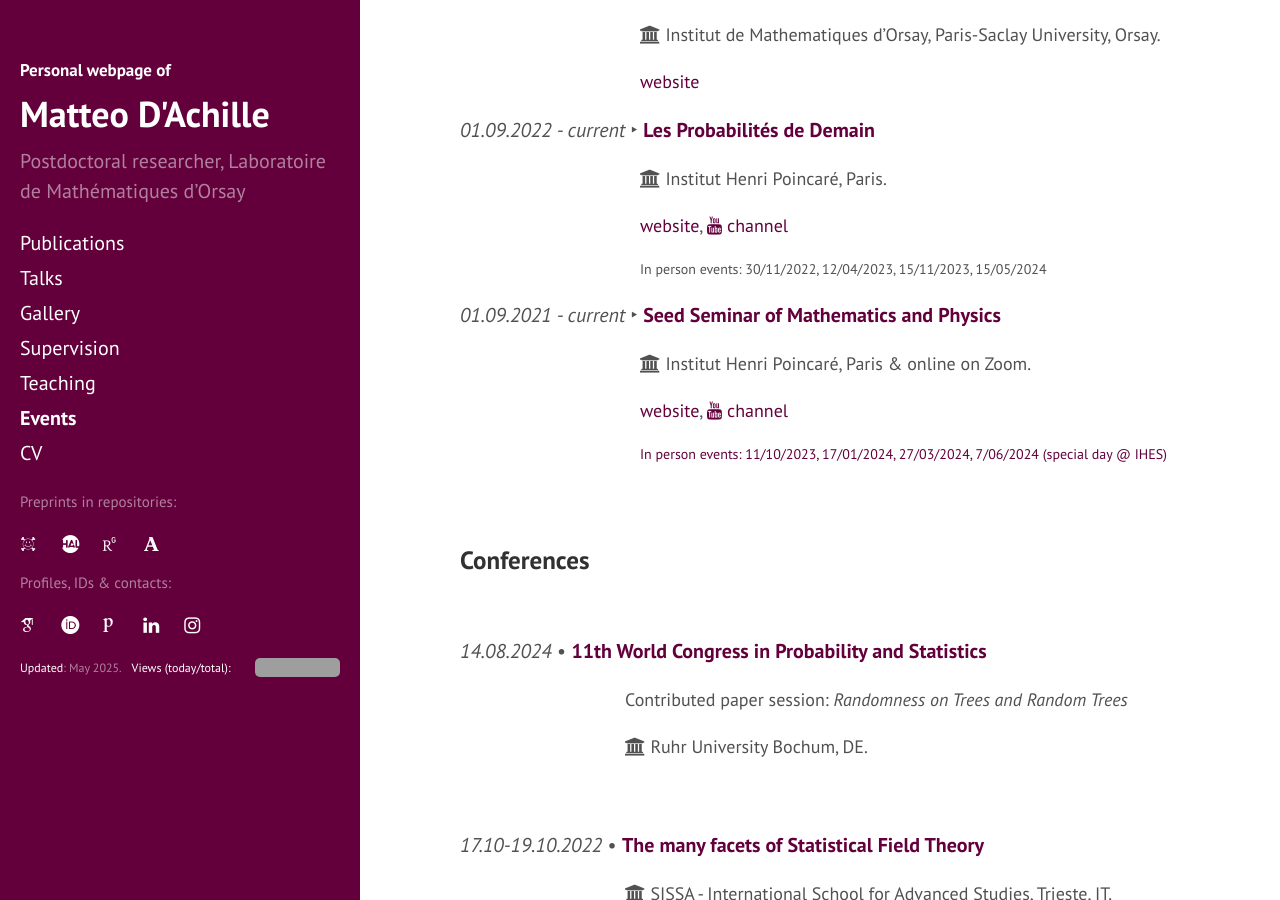
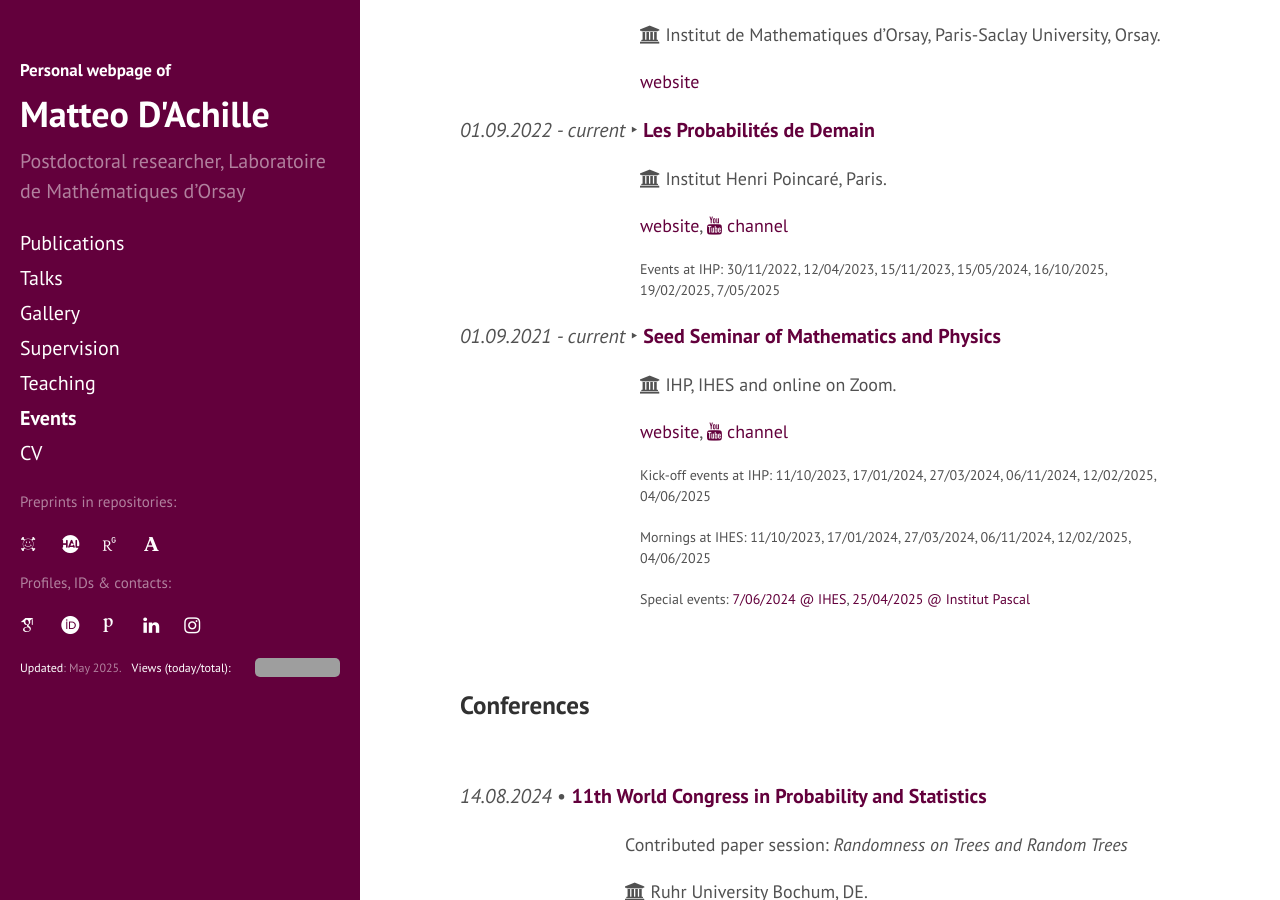
Before and after one commit to matteodachille/matteodachille.github.io, a Jekyll site: the page built from activities.md, in a window 1280 px wide and 900 px high, scrolled down 418 px. Built offline with Jekyll 4.4.1, drawn with Linux system fonts in a browser that asks for light colours; nearby versions of some CDN libraries; some web fonts are replaced; grey boxes are pictures that could not be loaded.

Commit message:
Added exLpq, fixed typos

```diff
--- a/activities.md
+++ b/activities.md
@@ -33,19 +33,25 @@ _01.09.2022 - current_ &#x2023; [**Les Probabilités de Demain**](https://indico
 
 [website](https://indico.math.cnrs.fr/category/618/){:target="_blank"}, [<i class="fa fa-youtube fa-align-center-1x" aria-hidden="true"></i> channel](https://www.youtube.com/channel/UC31VeXEfDkRvDTF0JEFyeZQ/featured){:target="_blank"}
 {: style="font-size: 18px; margin-left: 180px" }
-In person events: 30/11/2022, 12/04/2023, 15/11/2023, 15/05/2024
+Events at IHP: 30/11/2022, 12/04/2023, 15/11/2023, 15/05/2024, 16/10/2025, 19/02/2025, 7/05/2025
 {: style="font-size: 14px; margin-left: 180px" }
 
 
 _01.09.2021 - current_ &#x2023; [**Seed Seminar of Mathematics and Physics**](https://seedseminar.apps.math.cnrs.fr/){:target="_blank"}<br/>
 
- <i class="fa fa-university" aria-hidden="true"></i> Institut Henri Poincaré, Paris & online on Zoom.
+ <i class="fa fa-university" aria-hidden="true"></i> IHP, IHES and online on Zoom.
  {: style="font-size: 18px; margin-left: 180px" }
 
 [website](https://seedseminar.apps.math.cnrs.fr/){:target="_blank"}, [<i class="fa fa-youtube fa-align-center-1x" aria-hidden="true"></i> channel](https://www.youtube.com/channel/UCFHIbgMuNF8MNdEhDgAul9g/featured){:target="_blank"}
 {: style="font-size: 18px; margin-left: 180px" }
 
-[In person events: 11/10/2023, 17/01/2024, 27/03/2024,](https://seedseminar.apps.math.cnrs.fr/rooms/IHP/){:target="_blank"} [7/06/2024 (special day @ IHES)](https://www.ihes.fr/seed-seminar-2024/){:target="_blank"}
+Kick-off events at IHP: 11/10/2023, 17/01/2024, 27/03/2024, 06/11/2024, 12/02/2025, 04/06/2025
+{: style="font-size: 14px; margin-left: 180px" }
+
+Mornings at IHES: 11/10/2023, 17/01/2024, 27/03/2024, 06/11/2024, 12/02/2025, 04/06/2025
+{: style="font-size: 14px; margin-left: 180px" }
+
+Special events: [7/06/2024 @ IHES](https://www.ihes.fr/seed-seminar-2024/){:target="_blank"}, [25/04/2025 @ Institut Pascal](https://www.universite-paris-saclay.fr/evenements/seed-seminar-mathematics-and-physics){:target="_blank"}
 {: style="font-size: 14px; margin-left: 180px" }
 
 
```
Also changed, not shown: _data/pubs.yml (+22 -2 lines), cv.md (+1 -1 lines), publications.md (+2 -2 lines), 1 other file.
